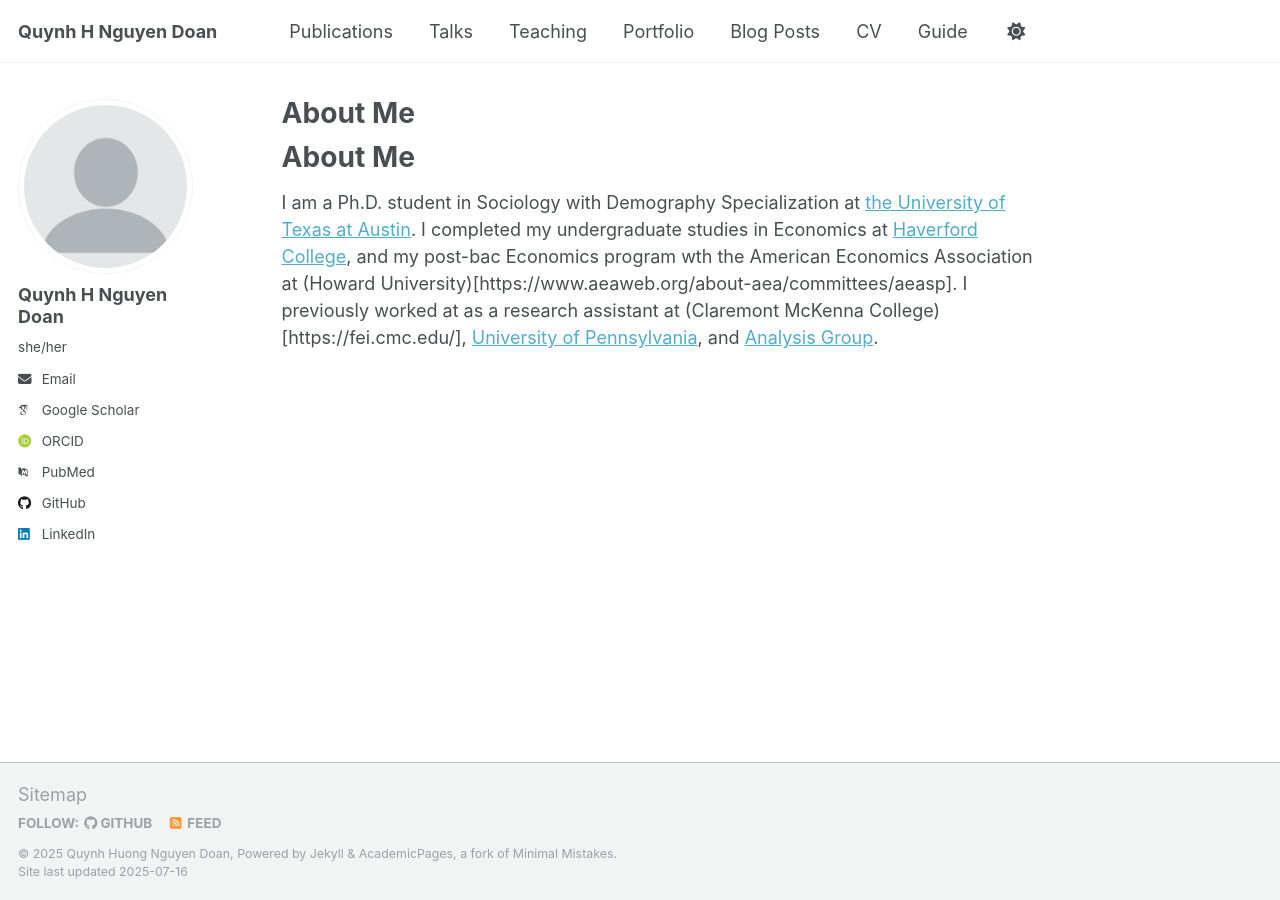
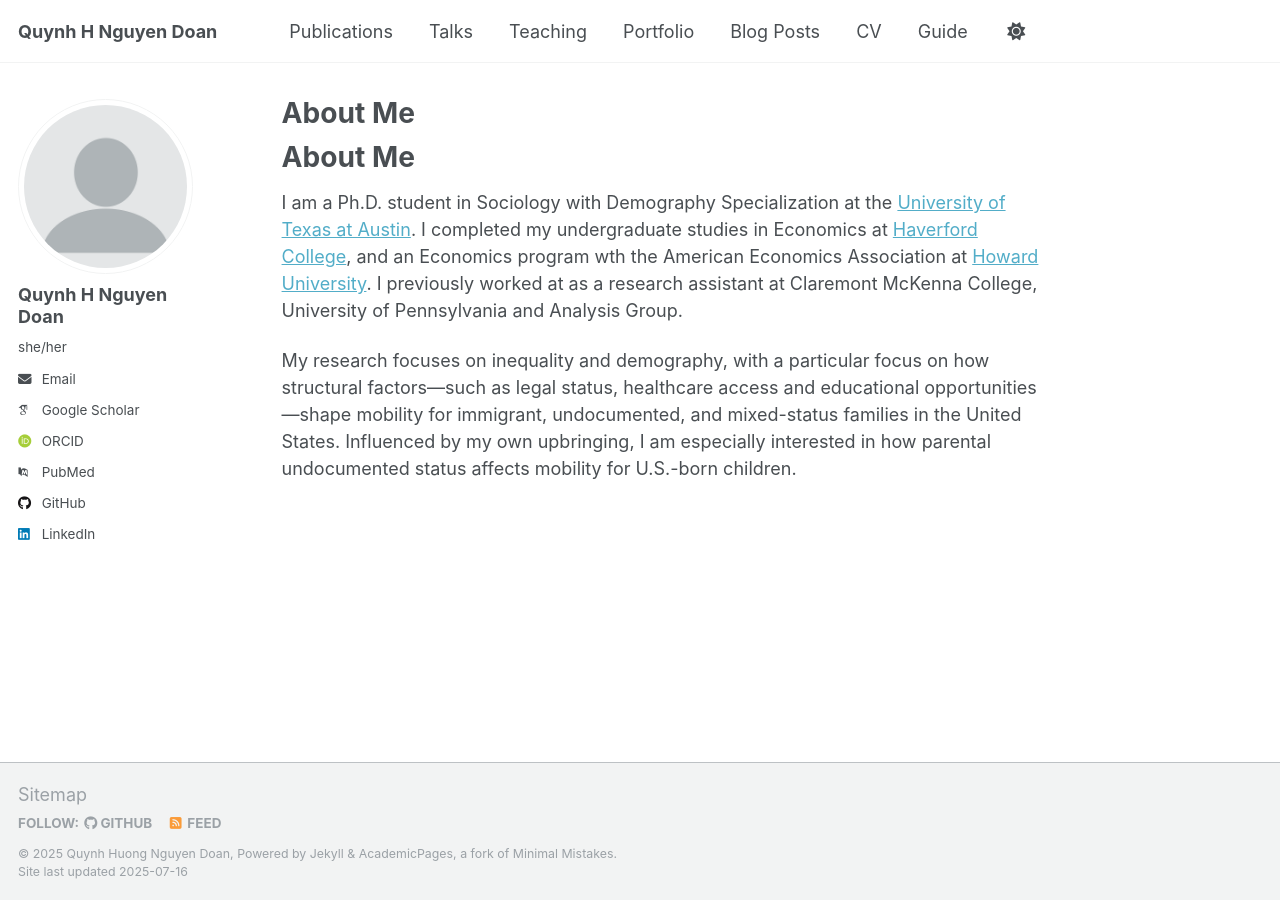
Before and after one commit to ngdoan/quynh-nguyendoan, a Jekyll site: the page built from _pages/about.md, in a window 1280 px wide. Built offline with Jekyll 4.4.1, drawn with Linux system fonts in a browser that asks for light colours; some web fonts are replaced; a script that is not in the unit is left out; our own code applies the rules of GitHub Pages for plain Markdown files.

Commit message:
main page change

```diff
--- a/_pages/about.md
+++ b/_pages/about.md
@@ -9,4 +9,6 @@ redirect_from:
 
 # About Me
 
-I am a Ph.D. student in Sociology with Demography Specialization at [the University of Texas at Austin](https://liberalarts.utexas.edu/sociology/graduate-program/). I completed my undergraduate studies in Economics at [Haverford College](https://www.haverford.edu/economics/academic-programs), and my post-bac Economics program wth the American Economics Association at (Howard University)[https://www.aeaweb.org/about-aea/committees/aeasp]. I previously worked at as a research assistant at (Claremont McKenna College)[https://fei.cmc.edu/], [University of Pennsylvania](https://lauder.wharton.upenn.edu/), and [Analysis Group](https://www.analysisgroup.com/).
+I am a Ph.D. student in Sociology with Demography Specialization at the [University of Texas at Austin](https://liberalarts.utexas.edu/sociology/graduate-program/). I completed my undergraduate studies in Economics at [Haverford College](https://www.haverford.edu/economics/academic-programs), and an Economics program wth the American Economics Association at [Howard University](https://www.aeaweb.org/about-aea/committees/aeasp). I previously worked at as a research assistant at Claremont McKenna College, University of Pennsylvania and Analysis Group.
+
+My research focuses on inequality and demography, with a particular focus on how structural factors—such as legal status, healthcare access and educational opportunities—shape mobility for immigrant, undocumented, and mixed-status families in the United States. Influenced by my own upbringing, I am especially interested in how parental undocumented status affects mobility for U.S.-born children.
```
